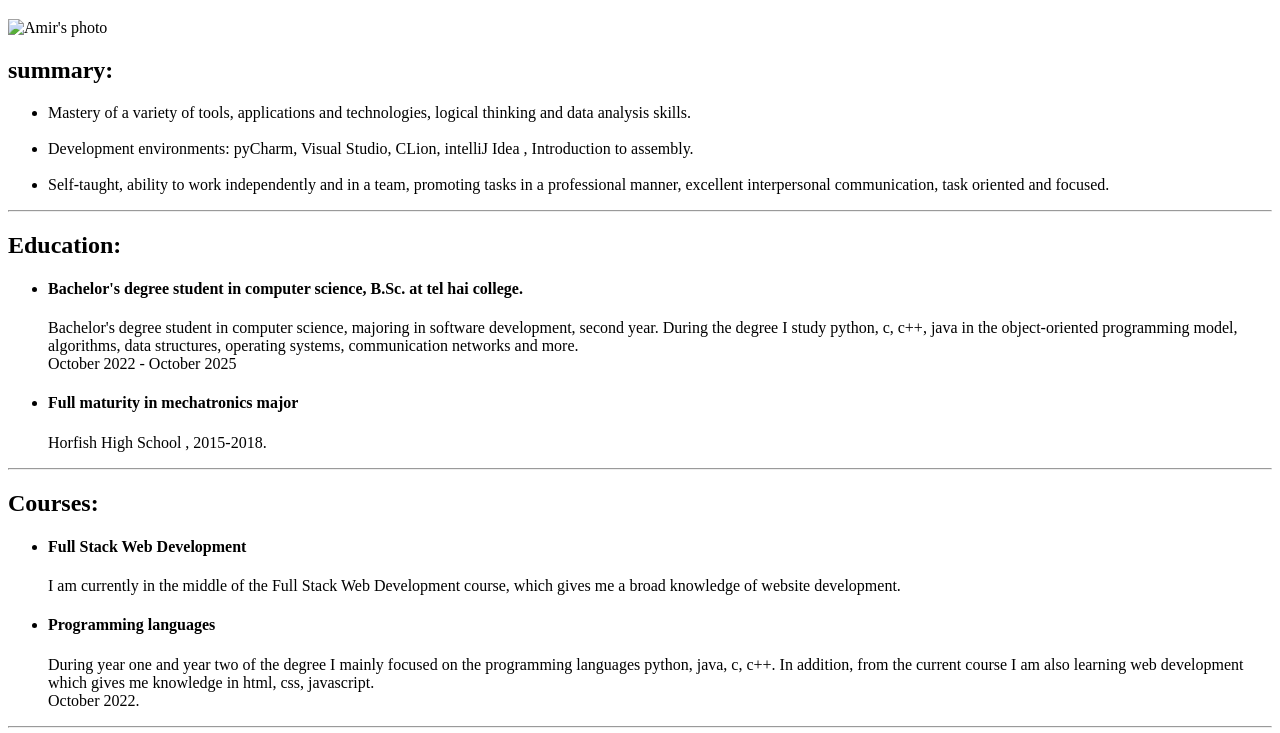
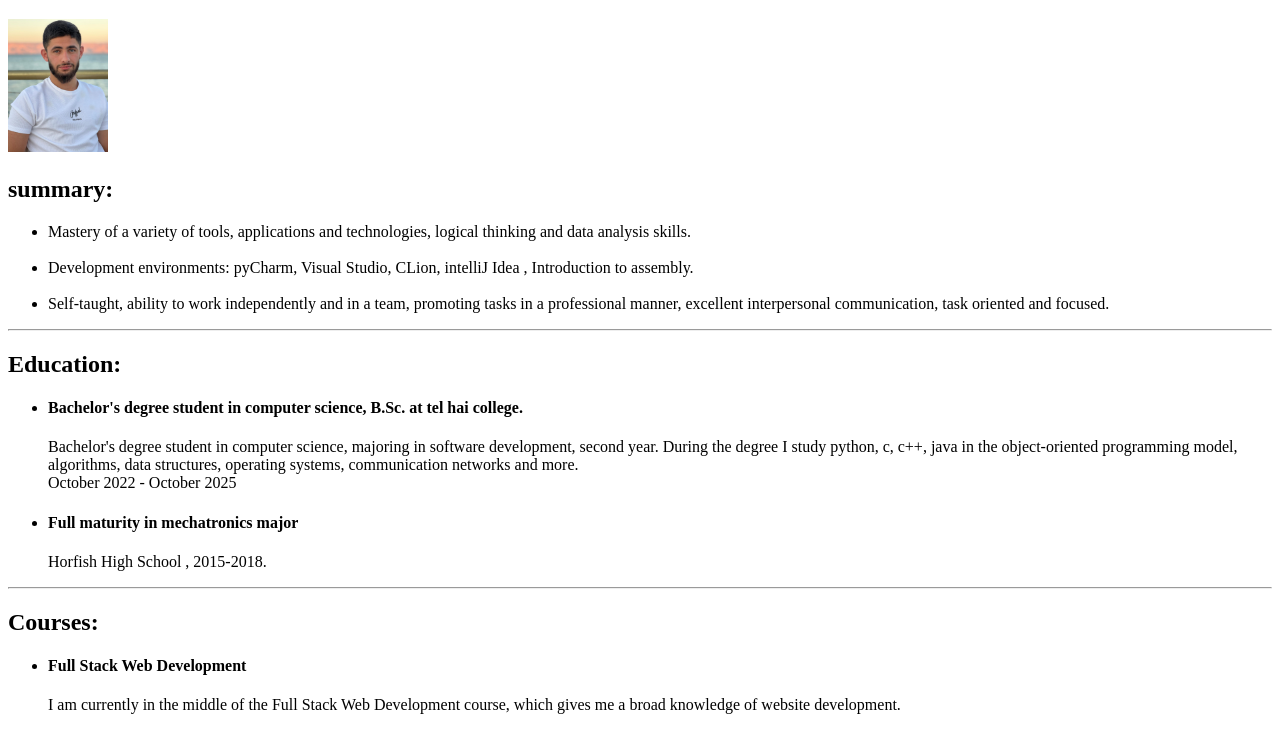
Before and after one commit to AmB1d/html-Resume, a plain HTML site: page index.html in a window 1280 px wide. Shown: the part 61-794 px from the top of the page. Drawn offline with Linux system fonts and the light colour scheme.

Commit message:
Update index.html

```diff
--- a/index.html
+++ b/index.html
@@ -6,7 +6,7 @@
 </head>
 <body>
     <h1>Amir bader</h1>
-    <img src="./my photo.jpg/" alt="Amir's photo" width="100" />
+    <img src="./my photo.jpg" alt="Amir's photo" width="100" />
     <h2>summary:</h2>
     <ul>
         <li>Mastery of a variety of tools, applications and technologies,
```
